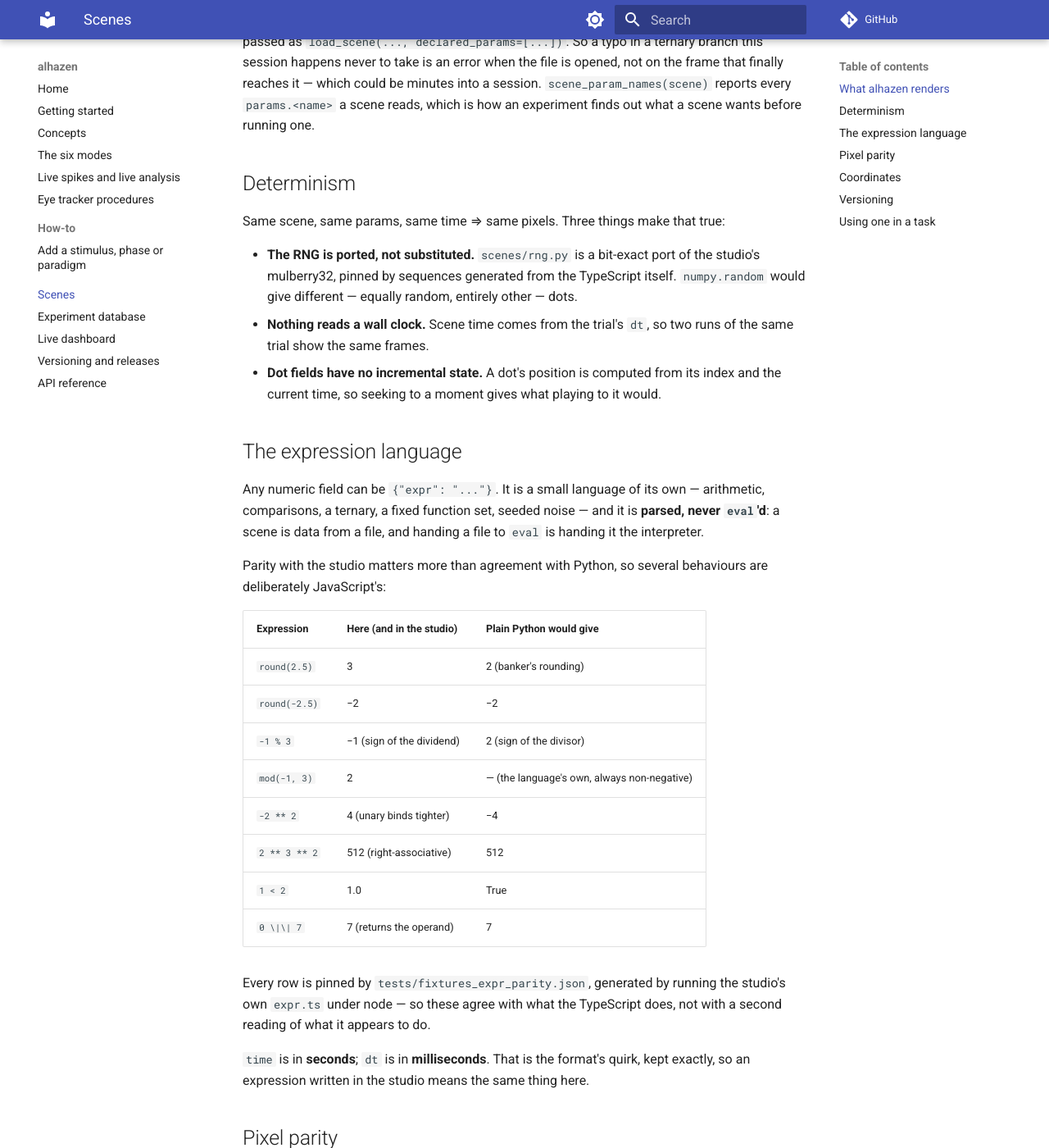
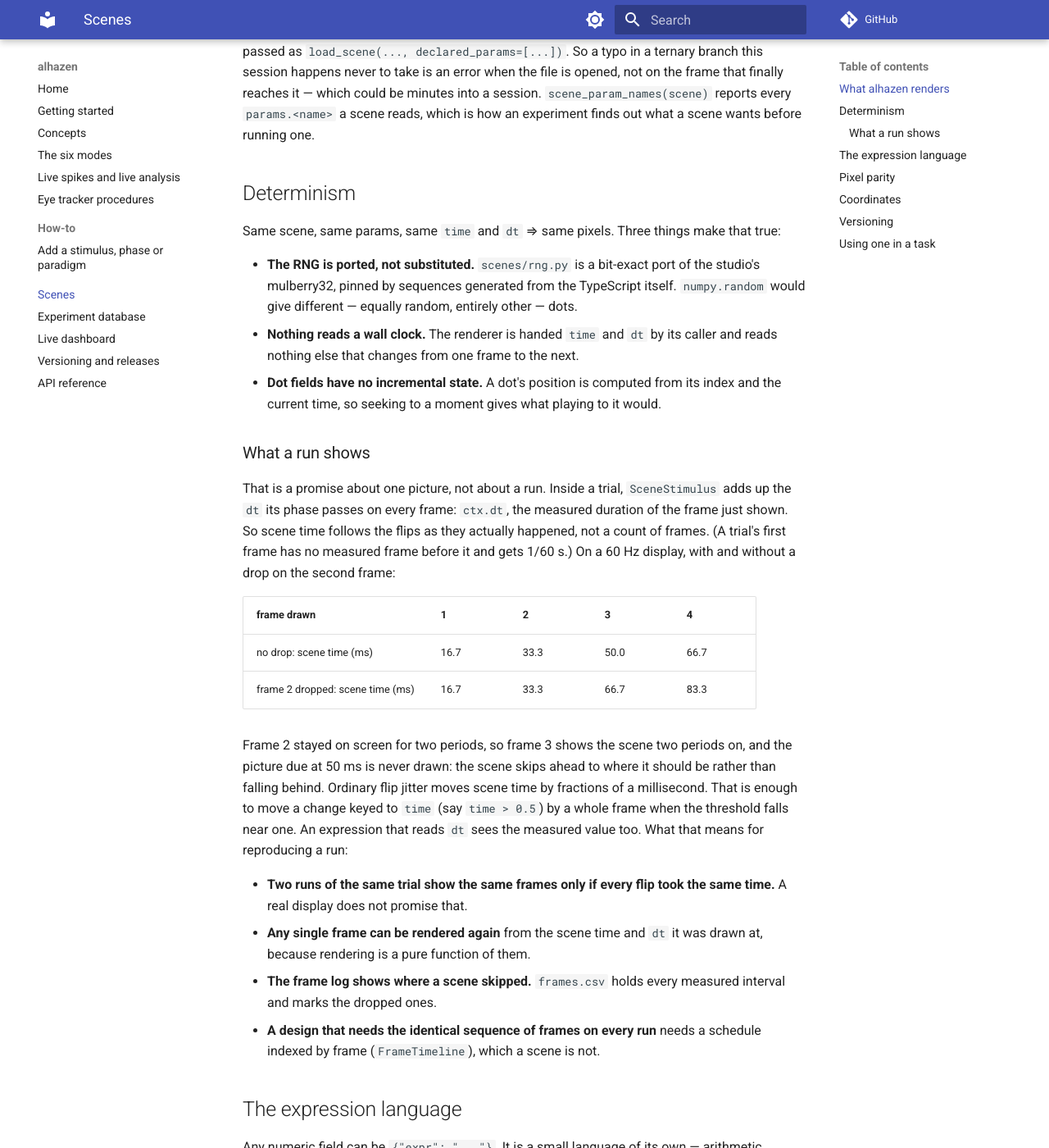
Before and after one commit to sh4r11f/alhazen, an MkDocs documentation site: the page built from docs/scenes.md, in a window 1280 px wide and 1400 px high, scrolled down 1556 px. Shown: the whole window at 82% size. Built offline with MkDocs 1.6.1 and Material for MkDocs 9.7.7, drawn with Linux system fonts in a browser that asks for light colours; comment, search, counter and statistics services are not loaded.

Commit message:
Correct the claim that scenes show the same frames on every run
SceneStimulus's docstring said scene time comes from the trial's dt,
never from a wall clock, so two runs of the same trial must show the
same frames; docs/scenes.md said the same. The first half is true and
the second is not. update() adds up ctx.dt, the measured duration of
each frame just shown, so scene time follows the flips as they actually
happened. A dropped frame moves the scene on by the two (or more)
periods it lasted, and the picture due in between is never drawn.
Ordinary flip jitter moves scene time by fractions of a millisecond. Two
runs show the same frames only if every flip took the same time.

The class docstring, the scenes package docstring, docs/scenes.md (its
Determinism section, now with a "What a run shows" worked example) and
docs/architecture.md section 8 now say that, and say what does
reproduce: the picture for a given scene time and dt, because
headless_render is a pure function of the scene, params, time and dt.
The frame log's marked drops show where a scene skipped ahead, and a
sequence that must repeat exactly needs a frame-indexed schedule
(FrameTimeline).
They also note that a trial's first frame gets ctx.dt's 1/60 s default,
and that an expression reading dt sees the measured value.

Documentation only: nothing about how a scene is drawn has changed. No
test pinned the old wording. A new test runs a scene through the engine
with and without one dropped frame and pins the behaviour now described:
scene times of 1, 2, 3, 4, 5 periods against 1, 2, 4, 5, 6, each picture
after the drop equal to the one due at that moment, and the skipped
picture never drawn.

```diff
--- a/docs/scenes.md
+++ b/docs/scenes.md
@@ -12,7 +12,7 @@
     STUDIO["illusion-studio<br/>(design, TypeScript + Canvas)"] -->|"scene.json"| LOAD
     LOAD["load_scene()<br/>version check · subset check"] --> RENDER
     PARAMS["task params"] --> RENDER
-    CLOCK["trial dt"] --> RENDER
+    CLOCK["trial dt<br/>(measured frame durations)"] --> RENDER
     RENDER["headless_render()<br/>numpy, no display"] --> ARRAY["(h, w, 3) uint8"]
     ARRAY --> SIM["simulated backend:<br/>recorded in .frames"]
     ARRAY --> PSY["psychopy backend:<br/>blitted as an ImageStim"]
@@ -63,18 +63,49 @@
 
 ## Determinism
 
-Same scene, same params, same time ⇒ same pixels. Three things make that
-true:
+Same scene, same params, same `time` and `dt` ⇒ same pixels. Three things
+make that true:
 
 - **The RNG is ported, not substituted.** `scenes/rng.py` is a bit-exact port
   of the studio's mulberry32, pinned by sequences generated from the
   TypeScript itself. `numpy.random` would give different — equally random,
   entirely other — dots.
-- **Nothing reads a wall clock.** Scene time comes from the trial's `dt`, so
-  two runs of the same trial show the same frames.
+- **Nothing reads a wall clock.** The renderer is handed `time` and `dt` by
+  its caller and reads nothing else that changes from one frame to the next.
 - **Dot fields have no incremental state.** A dot's position is computed from
   its index and the current time, so seeking to a moment gives what playing
   to it would.
+
+### What a run shows
+
+That is a promise about one picture, not about a run. Inside a trial,
+`SceneStimulus` adds up the `dt` its phase passes on every frame: `ctx.dt`,
+the measured duration of the frame just shown. So scene time follows the
+flips as they actually happened, not a count of frames. (A trial's first
+frame has no measured frame before it and gets 1/60 s.) On a 60 Hz display,
+with and without a drop on the second frame:
+
+| frame drawn | 1 | 2 | 3 | 4 |
+|---|---|---|---|---|
+| no drop: scene time (ms) | 16.7 | 33.3 | 50.0 | 66.7 |
+| frame 2 dropped: scene time (ms) | 16.7 | 33.3 | 66.7 | 83.3 |
+
+Frame 2 stayed on screen for two periods, so frame 3 shows the scene two
+periods on, and the picture due at 50 ms is never drawn: the scene skips
+ahead to where it should be rather than falling behind. Ordinary flip jitter
+moves scene time by fractions of a millisecond. That is enough to move a
+change keyed to `time` (say `time > 0.5`) by a whole frame when the
+threshold falls near one. An expression that reads `dt` sees the measured
+value too. What that means for reproducing a run:
+
+- **Two runs of the same trial show the same frames only if every flip took
+  the same time.** A real display does not promise that.
+- **Any single frame can be rendered again** from the scene time and `dt` it
+  was drawn at, because rendering is a pure function of them.
+- **The frame log shows where a scene skipped.** `frames.csv` holds every
+  measured interval and marks the dropped ones.
+- **A design that needs the identical sequence of frames on every run**
+  needs a schedule indexed by frame (`FrameTimeline`), which a scene is not.
 
 ## The expression language
 
```
Also changed, not shown: CHANGELOG.md (+17 -0 lines), docs/architecture.md (+10 -2 lines), 3 other files.
